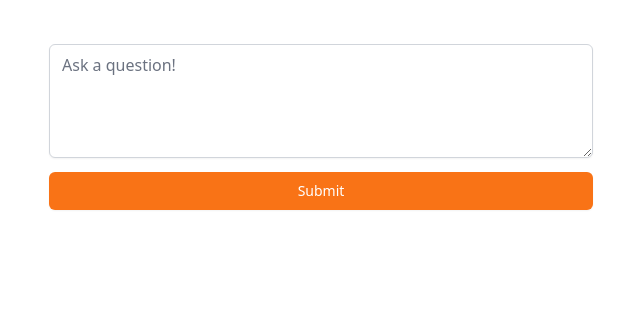
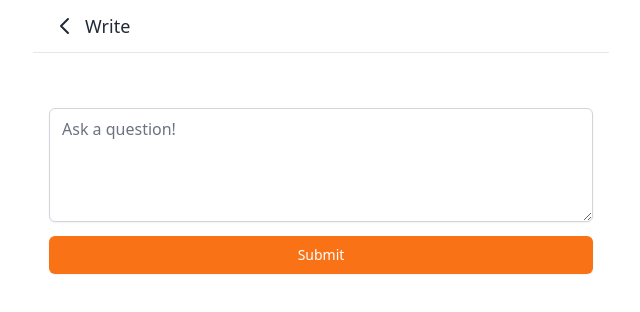
Before and after one commit to gyulsbox/Re_earth, a Next.js app: page /community/write in a window 1280 px wide. Shown: the top 312 px of the page, without its empty margins (319-959 px from the left). Built offline with nearby package versions, Linux system fonts and the light colour scheme.

Commit message:
feat: Add layouts on post community

```diff
--- a/pages/community/write.tsx
+++ b/pages/community/write.tsx
@@ -1,7 +1,9 @@
 import type { NextPage } from "next";
+import Layout from '../../components/layouts/layout';
 
 const Write: NextPage = () => {
   return (
+    <Layout title='Write' canGoBack>
       <form className="px-4 py-10">
         <textarea
           className="mt-1 shadow-sm w-full focus:ring-orange-500 rounded-md border-gray-300 focus:border-orange-500 "
@@ -12,6 +14,7 @@ const Write: NextPage = () => {
           Submit
         </button>
       </form>
+    </Layout>
   );
 };
 
```
Lines whose indentation alone changed are shown as unchanged.
